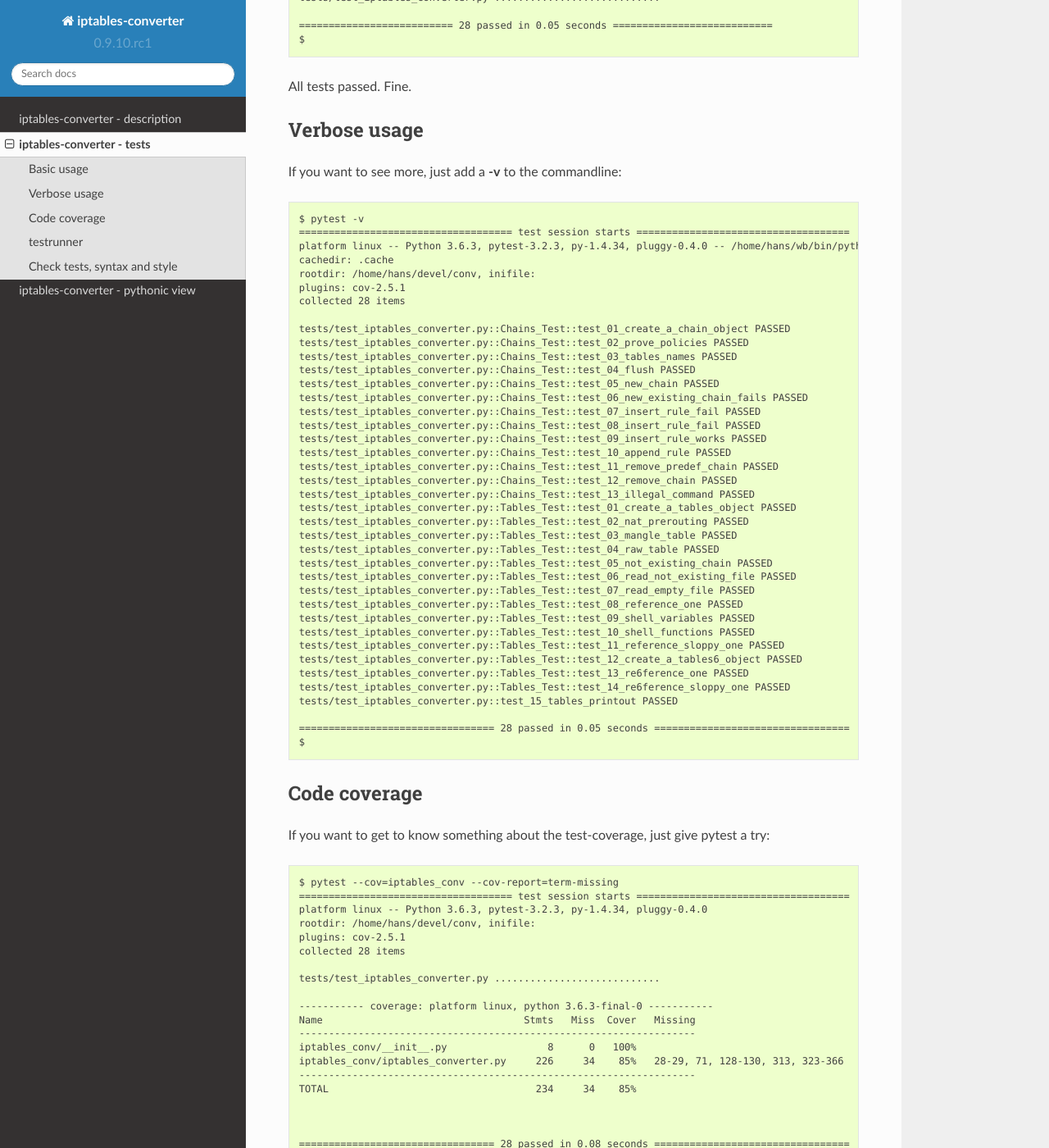
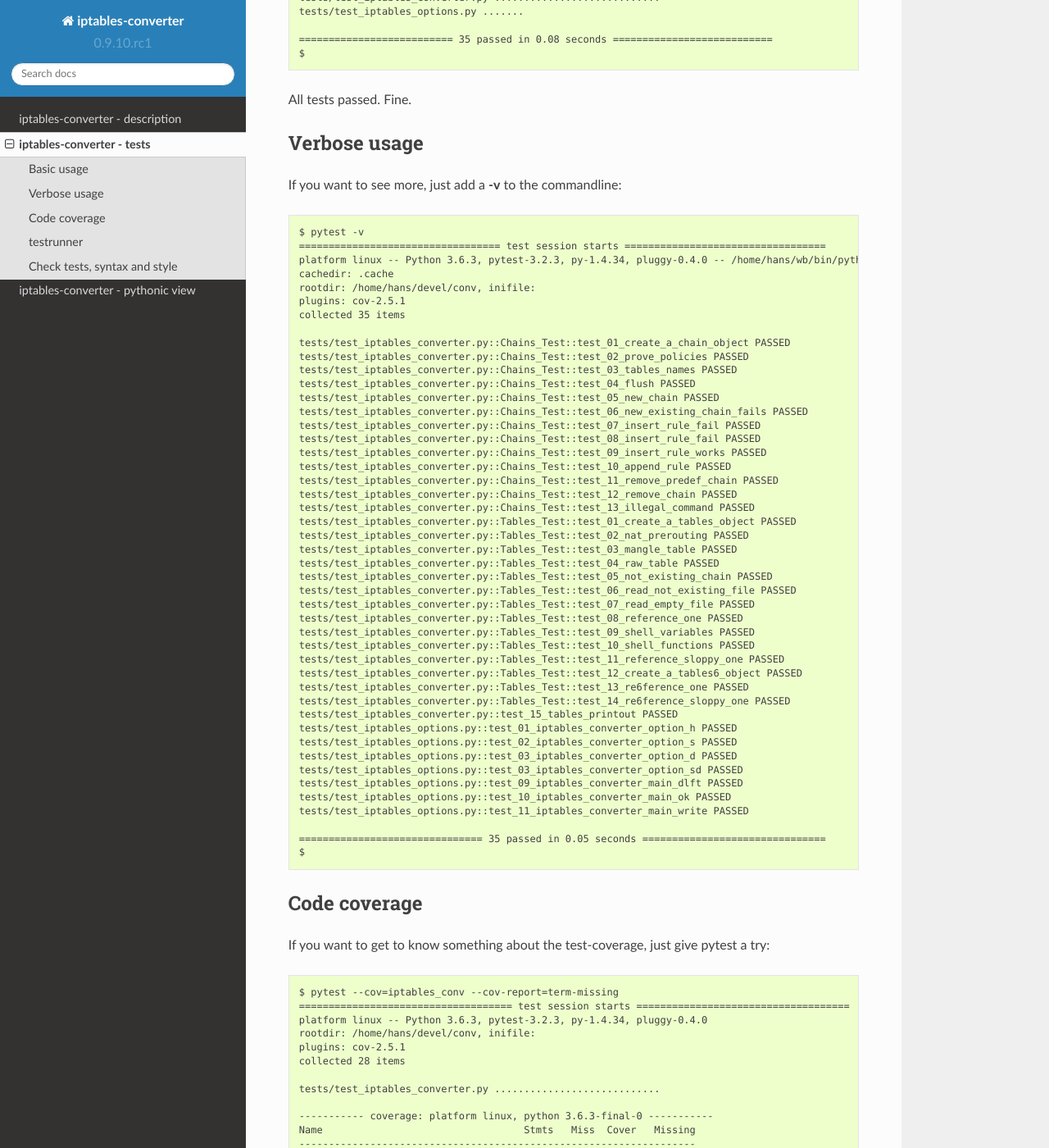
Before and after one commit to sl0/conv, a Sphinx documentation site: the page built from docs/source/converter-tests.rst, in a window 1280 px wide and 1400 px high, scrolled down 645 px. Shown: the whole window at 82% size. Built offline with Sphinx 7.4.7 and the Read the Docs theme 2.0.0, drawn with Linux system fonts in a browser that asks for light colours; some of the changed text lies outside the part shown.

Commit message:
Check in new testresults into the docs

```diff
--- a/docs/source/converter-tests.rst
+++ b/docs/source/converter-tests.rst
@@ -28,8 +28,9 @@ pytest::
     collected 28 items
 
     tests/test_iptables_converter.py ............................
+    tests/test_iptables_options.py .......
 
-    ========================== 28 passed in 0.05 seconds ===========================
+    ========================== 35 passed in 0.08 seconds ===========================
     $
 
 All tests passed. Fine.
@@ -42,12 +43,12 @@ the commandline::
 
 
     $ pytest -v
-    ==================================== test session starts ====================================
+    ================================== test session starts ==================================
     platform linux -- Python 3.6.3, pytest-3.2.3, py-1.4.34, pluggy-0.4.0 -- /home/hans/wb/bin/python3.6
     cachedir: .cache
     rootdir: /home/hans/devel/conv, inifile:
     plugins: cov-2.5.1
-    collected 28 items
+    collected 35 items
 
     tests/test_iptables_converter.py::Chains_Test::test_01_create_a_chain_object PASSED
     tests/test_iptables_converter.py::Chains_Test::test_02_prove_policies PASSED
@@ -77,8 +78,15 @@ the commandline::
     tests/test_iptables_converter.py::Tables_Test::test_13_re6ference_one PASSED
     tests/test_iptables_converter.py::Tables_Test::test_14_re6ference_sloppy_one PASSED
     tests/test_iptables_converter.py::test_15_tables_printout PASSED
+    tests/test_iptables_options.py::test_01_iptables_converter_option_h PASSED
+    tests/test_iptables_options.py::test_02_iptables_converter_option_s PASSED
+    tests/test_iptables_options.py::test_03_iptables_converter_option_d PASSED
+    tests/test_iptables_options.py::test_03_iptables_converter_option_sd PASSED
+    tests/test_iptables_options.py::test_09_iptables_converter_main_dlft PASSED
+    tests/test_iptables_options.py::test_10_iptables_converter_main_ok PASSED
+    tests/test_iptables_options.py::test_11_iptables_converter_main_write PASSED
 
-    ================================= 28 passed in 0.05 seconds =================================
+    =============================== 35 passed in 0.05 seconds ===============================
     $
 
 
@@ -101,9 +109,10 @@ give pytest a try::
     Name                                  Stmts   Miss  Cover   Missing
     -------------------------------------------------------------------
     iptables_conv/__init__.py                 8      0   100%
-    iptables_conv/iptables_converter.py     226     34    85%   28-29, 71, 128-130, 313, 323-366
+    iptables_conv/iptables_converter.py     230      7    97%   28-29, 72, 129-131, 314
     -------------------------------------------------------------------
-    TOTAL                                   234     34    85%
+    TOTAL                                   238      7    97%
+
 
 
 
--- a/docs/source/sources.rst
+++ b/docs/source/sources.rst
@@ -24,3 +24,6 @@ tests are written to use the unittest module.
 
 .. automodule:: tests.test_iptables_converter
     :members:
+
+.. automodule:: tests.test_iptables_options
+    :members:
```
